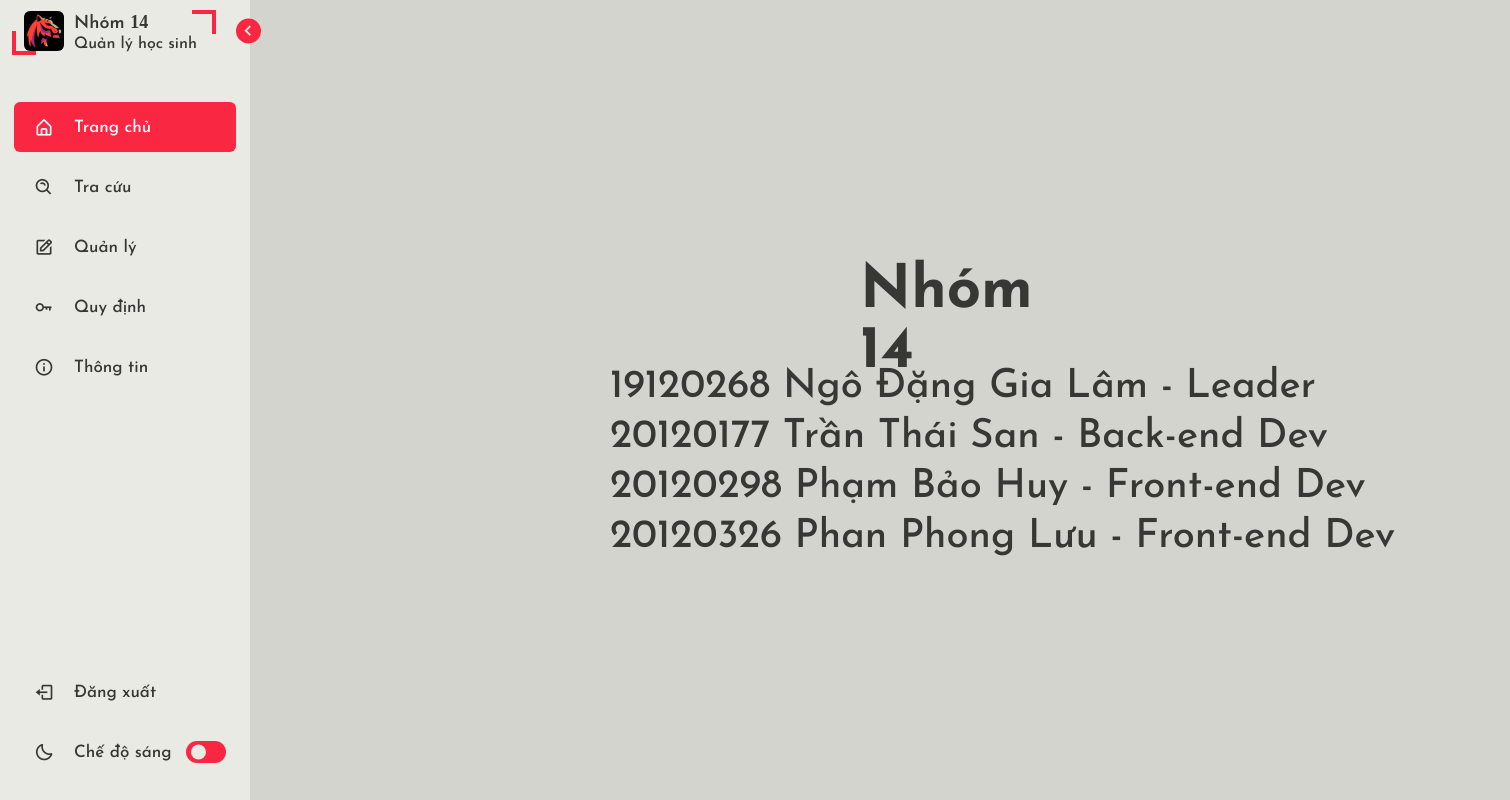
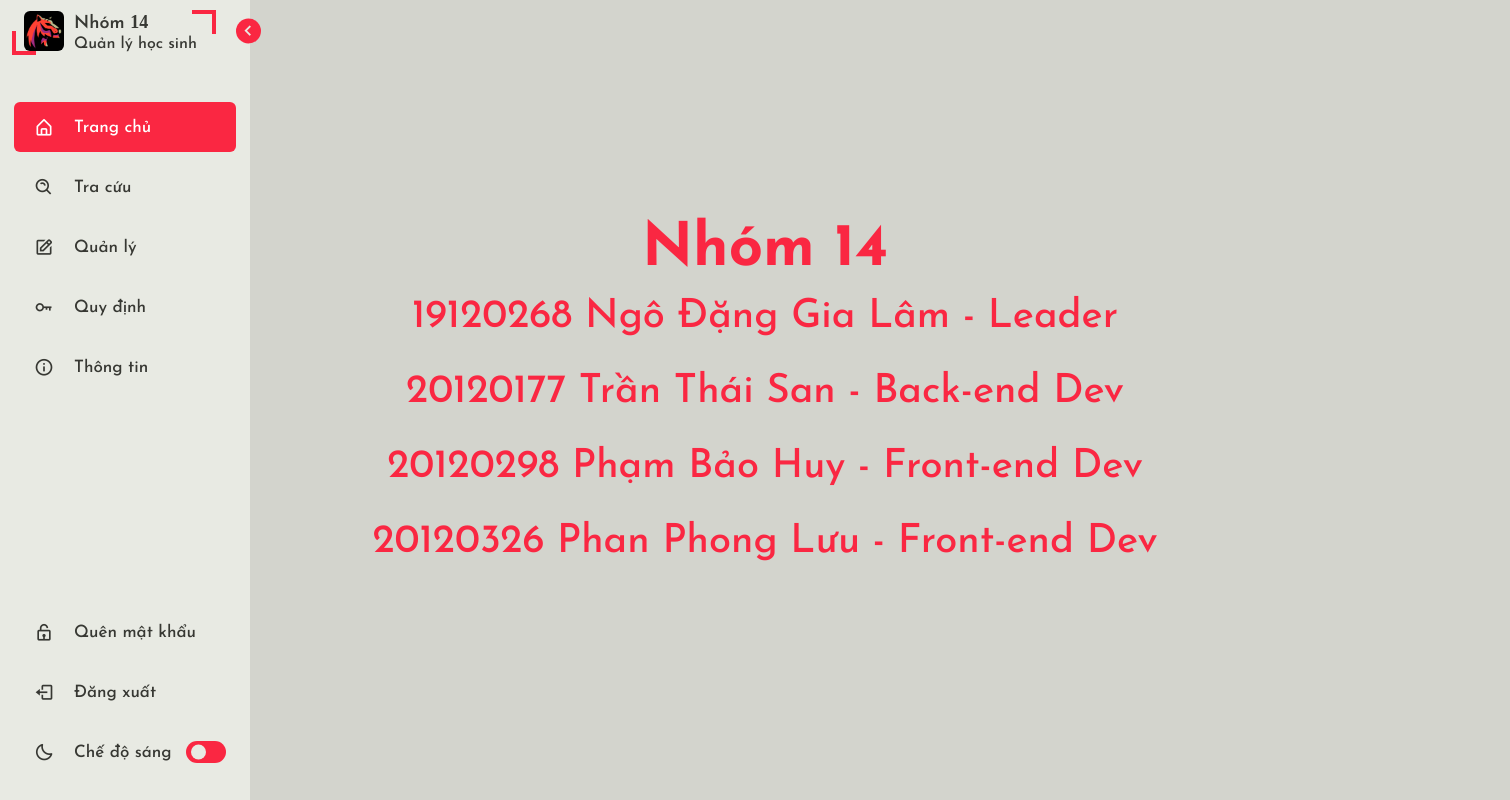
Before and after one commit to FaeWulf/CSC13002-FE, a Vue app: page /about in a window 1280 px wide. Shown: the top 800 px of the page, 1510 px wide, since content can reach past the window. Built offline with nearby package versions, Linux system fonts and the light colour scheme; a web font is replaced by a local one.

Commit message:
add route for regulation component

```diff
--- a/src/components/About.vue
+++ b/src/components/About.vue
@@ -1,9 +1,8 @@
 <template>
     <!-- About Tab -->
-        <section id="infotab" class="info">
+    <div class="info">
         <div class="text">
             <h1>Nhóm 14</h1>
-                <div class="box">
             <ul>
                 <li>19120268 Ngô Đặng Gia Lâm - Leader</li>
                 <li>20120177 Trần Thái San - Back-end Dev</li>
@@ -12,7 +11,6 @@
             </ul>
         </div>
     </div>
-        </section>
 </template>
 
 <script>
@@ -21,29 +19,31 @@ export default {
 };
 </script>
 <style scoped>
+.info {
+    position: relative;
+    height: 100vh;
 
-h1 {
+}
+
+.text {
+    margin: 0;
     position: absolute;
-    margin: 250px 550px;
-    font-size: 60px;
+    width: 100%;
+    top: 50%;
+    left: 50%;
+    -ms-transform: translate(-50%, -50%);
+    transform: translate(-50%, -50%);
+    text-align: center;
 }
+
 
 ul {
     list-style-type: none;
-    margin: 350px 300px;
-    display: block;
-    width: 900px;
+    width: 100%;
     font-size: 40px;
-    line-height: 50px;
+    line-height: 75px;
 }
-
-.main-content.close {
-    left: 78px;
-    height: 100vh;
-    width: calc(100% - 78px);
-}
-
-.main-content .text {
-    color: var(--text-color);
+h1, li {
+    color: var(--primary-color);
 }
 </style>
--- a/src/components/Login.vue
+++ b/src/components/Login.vue
@@ -141,7 +141,6 @@ export default {
 </script>
 
 <style>
-/* @import url('https://fonts.googleapis.com/css2?family=Josefin+Sans:wght@300;500;600;700&display=swap'); */
 @import url('https://fonts.googleapis.com/icon?family=Material+Icons');
 
 * {
--- a/src/components/SideBar.vue
+++ b/src/components/SideBar.vue
@@ -7,7 +7,9 @@
                     <img @mouseover="openNav" src="img/logo_small.png" alt="" />
                 </span>
                 <div class="text logo-text">
-                    <span class="name">Nhóm <span class="groupname">14</span></span>
+                    <span class="name"
+                        >Nhóm <span class="groupname">14</span></span
+                    >
                     <span class="profession">Quản lý học sinh</span>
                 </div>
             </div>
@@ -20,9 +22,10 @@
                 <ul class="menu-links">
                     <router-link to="/home">
                         <li class="nav-link">
-                            <label @click="onTagClicked($event, 0)" :class="
-                                currentTab === 0 ? 'current-nav' : ''
-                            ">
+                            <label
+                                @click="onTagClicked($event, 0)"
+                                :class="currentTab === 0 ? 'current-nav' : ''"
+                            >
                                 <i class="bx bx-home-alt icon"></i>
                                 <span class="text nav-text">Trang chủ</span>
                             </label>
@@ -31,9 +34,10 @@
                     <!-- Tra cứu -->
                     <router-link to="/search">
                         <li class="nav-link">
-                            <label @click="onTagClicked($event, 1)" :class="
-                                currentTab === 1 ? 'current-nav' : ''
-                            ">
+                            <label
+                                @click="onTagClicked($event, 1)"
+                                :class="currentTab === 1 ? 'current-nav' : ''"
+                            >
                                 <i class="bx bx-search-alt icon"></i>
                                 <span class="text nav-text">Tra cứu</span>
                             </label>
@@ -42,9 +46,10 @@
                     <!-- Giáo vụ -->
                     <router-link to="/management">
                         <li class="nav-link">
-                            <label @click="onTagClicked($event, 2)" :class="
-                                currentTab === 2 ? 'current-nav' : ''
-                            ">
+                            <label
+                                @click="onTagClicked($event, 2)"
+                                :class="currentTab === 2 ? 'current-nav' : ''"
+                            >
                                 <i class="bx bx-edit icon"></i>
                                 <span class="text nav-text">Quản lý</span>
                             </label>
@@ -53,11 +58,10 @@
                     <!-- Quy định -->
                     <router-link to="/regulation">
                         <li class="nav-link">
-                            <label @click="onTagClicked($event, 3)" :class="
-                                currentTab === 3
-                                    ? 'current-nav'
-                                    : ''
-                            ">
+                            <label
+                                @click="onTagClicked($event, 3)"
+                                :class="currentTab === 3 ? 'current-nav' : ''"
+                            >
                                 <i class="bx bx-key icon"></i>
                                 <span class="text nav-text">Quy định</span>
                             </label>
@@ -66,9 +70,10 @@
                     <!-- Thông tin -->
                     <router-link to="/about">
                         <li class="nav-link">
-                            <label @click="onTagClicked($event, 4)" :class="
-                                currentTab === 4 ? 'current-nav' : ''
-                            ">
+                            <label
+                                @click="onTagClicked($event, 4)"
+                                :class="currentTab === 4 ? 'current-nav' : ''"
+                            >
                                 <i class="bx bx-info-circle icon"></i>
                                 <span class="text nav-text">Thông tin</span>
                             </label>
@@ -78,8 +83,17 @@
             </div>
 
             <div class="bottom-content">
+                <!-- Quên mật khẩu -->
+                <router-link style="text-decoration: none" to="/resetpassword">
+                    <li class="reset">
+                        <label @click="onResetPassword">
+                            <i class="bx bx-lock-open icon"></i>
+                            <span class="text nav-text">Quên mật khẩu</span>
+                        </label>
+                    </li>
+                </router-link>
                 <!-- Đăng xuất -->
-                <router-link style="text-decoration: none;" to="/login">
+                <router-link style="text-decoration: none" to="/login">
                     <li class="signout">
                         <label @click="onLogOut">
                             <i class="bx bx-log-out icon"></i>
@@ -94,7 +108,7 @@
                         <i class="bx bx-sun icon sun"></i>
                     </div>
                     <span class="mode-text text">{{
-                            this.isDarkMode ? 'Chế độ sáng' : 'Chế độ tối'
+                        this.isDarkMode ? 'Chế độ sáng' : 'Chế độ tối'
                     }}</span>
                     <div @click="changeMode" class="toggle-switch">
                         <span class="switch"></span>
@@ -127,7 +141,7 @@ export default {
     computed: {
         getTabName() {
             return 0;
-        }
+        },
     },
     methods: {
         changeMode() {
@@ -155,19 +169,27 @@ export default {
             // alert('You are signed out');
             // window.location.href = 'login.html';
         },
+        onResetPassword() {
+            // g_userName = '';
+            // g_isDarkMode = true;
+            // g_isNavClose = false;
+            // this.$tabName = 'Login';
+            // alert('You are signed out');
+            // window.location.href = 'login.html';
+        },
         onTagClicked(e, param1) {
             let tagNumber = parseInt(param1);
             if (tagNumber >= 0 && tagNumber <= 4) {
                 this.currentTab = tagNumber;
             }
             if (this.isNavClose) {
-                console.log(this.isNavClose)
-                document.getElementById('main').className = 'main-content close';
-            }
-            else {
+                console.log(this.isNavClose);
+                document.getElementById('main').className =
+                    'main-content close';
+            } else {
                 document.getElementById('main').className = 'main-content';
             }
-        }
+        },
     },
 };
 </script>
--- a/src/routers/index.js
+++ b/src/routers/index.js
@@ -5,13 +5,17 @@ import Search from '../components/Search.vue';
 import Management from '../components/Management.vue';
 import About from '../components/About.vue';
 import Login from '../components/Login.vue';
+import Regulation from '../components/Regulation.vue';
+import ResetPassword from '../components/ResetPassword.vue';
 
 const routes = [
     { path: '/login', component: Login },
     { path: '/home', component: Home },
     { path: '/search', component: Search },
     { path: '/management', component: Management },
+    { path: '/regulation', component: Regulation },
     { path: '/about', component: About },
+    { path: '/resetpassword', component: ResetPassword },
 ];
 
 const router = createRouter({
```
Lines whose indentation alone changed are shown as unchanged.
